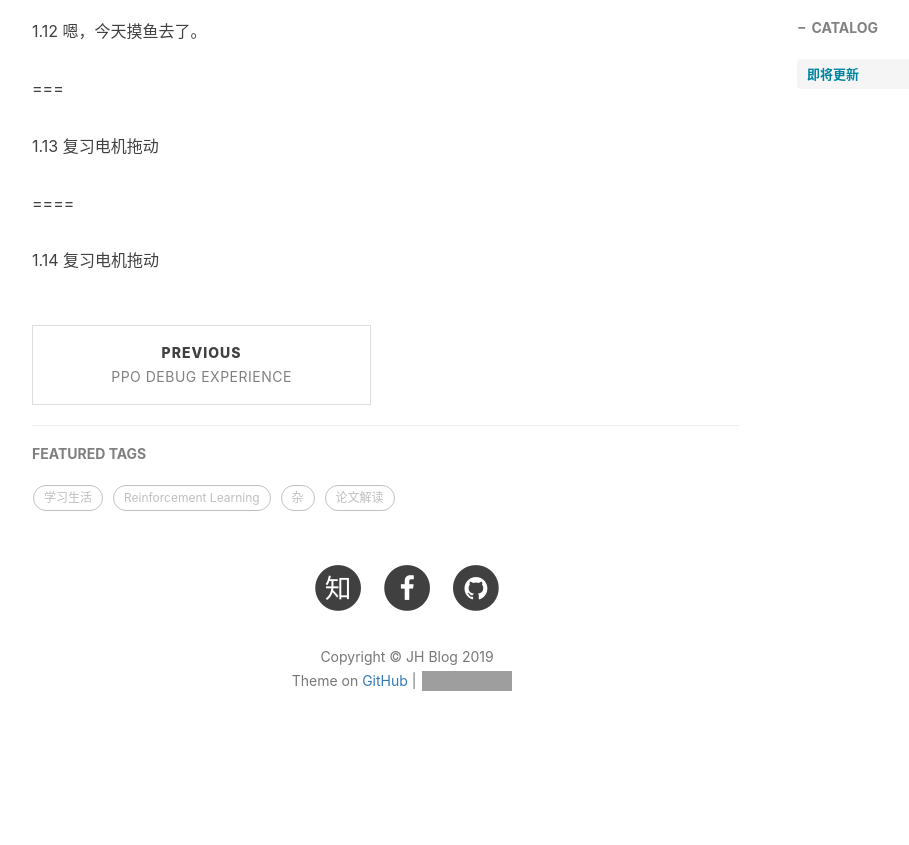
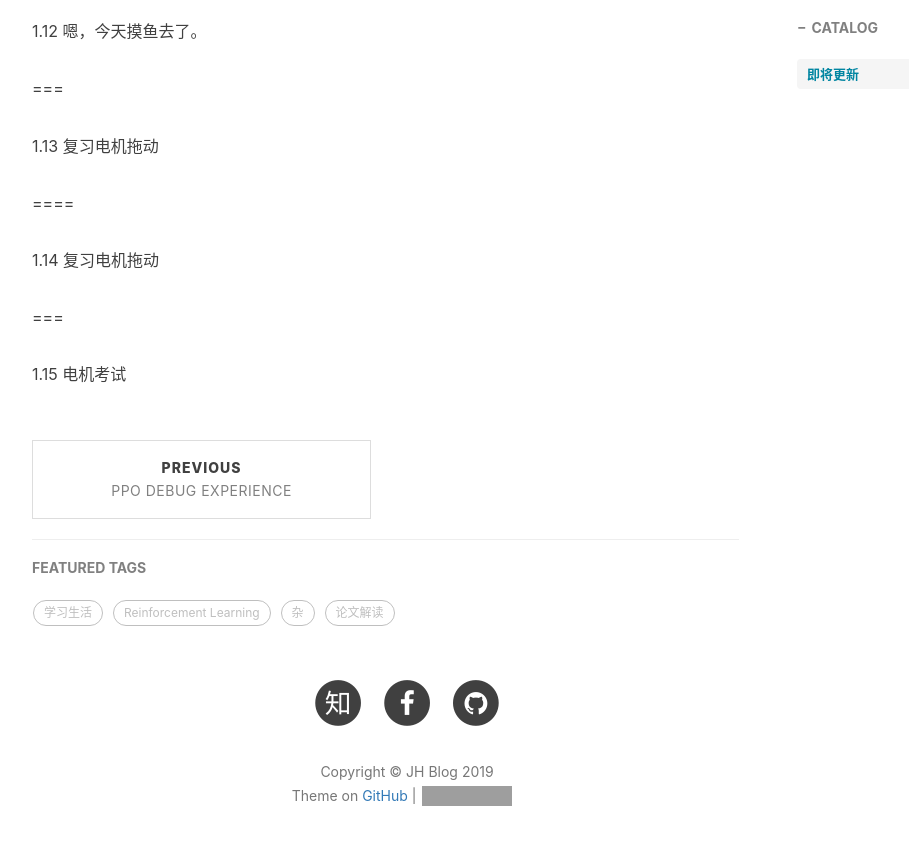
Before and after one commit to sweetice/previous_blog, a Jekyll site: the page built from _posts/2018-12-23-论文解读:Hierarchical Macro Strategy Model for MOBA Game AI.md, in a window 1280 px wide and 900 px high, scrolled down 2918 px. Shown: the top 845 px of the window, without its empty margins (233-1142 px from the left). Built offline with Jekyll 4.4.1, drawn with Linux system fonts in a browser that asks for light colours; nearby versions of some CDN libraries; comment, search, counter and statistics services are not loaded; before the commit the page ends 3703 px from its top, so only the background shows below that; grey boxes are pictures that could not be loaded.

Commit message:
Update 2018-12-23-论文解读:Hierarchical Macro Strategy Model for MOBA Game AI.md

```diff
--- a/_posts/2018-12-23-论文解读:Hierarchical Macro Strategy Model for MOBA Game AI.md
+++ b/_posts/2018-12-23-论文解读:Hierarchical Macro Strategy Model for MOBA Game AI.md
@@ -105,3 +105,7 @@ tags:
 ====
 
 1.14 复习电机拖动
+
+===
+
+1.15 电机考试
```
